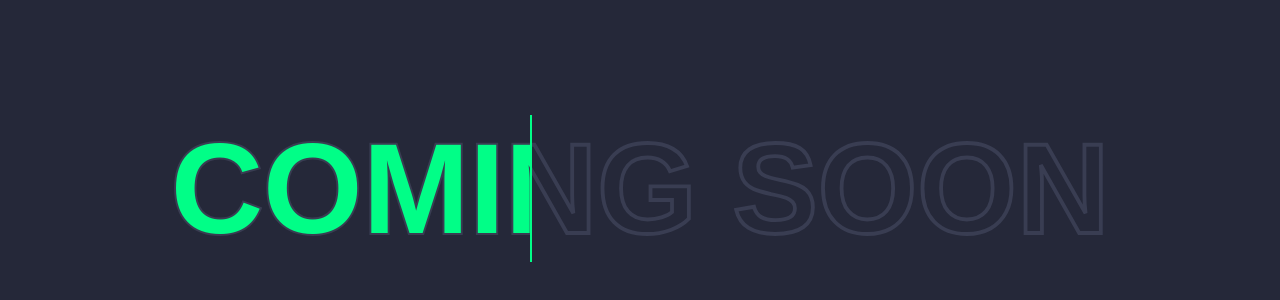
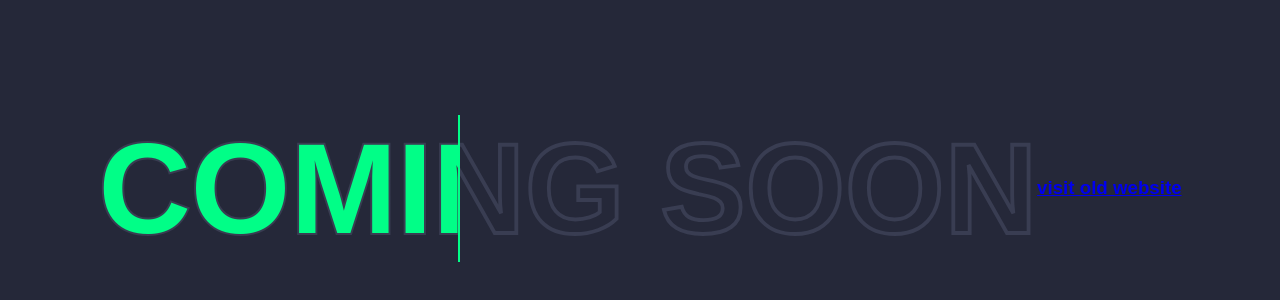
Before and after one commit to cyberstizz/charleslambjr, a React (Create React App) app: page / in a window 1280 px wide. Shown: the part 212-512 px from the top of the page. Built offline with nearby package versions, Linux system fonts and the light colour scheme; a web font is replaced by a local one.

Commit message:
added a link to the old website

```diff
--- a/src/components/Splash.js
+++ b/src/components/Splash.js
@@ -9,6 +9,8 @@ const Splash = () =>{
         <h2 data-text="coming soon">
        coming soon
        </h2>
+
+       <Link to="./home"><h3>visit old website</h3></Link>
        </div>
     )
 };
```
